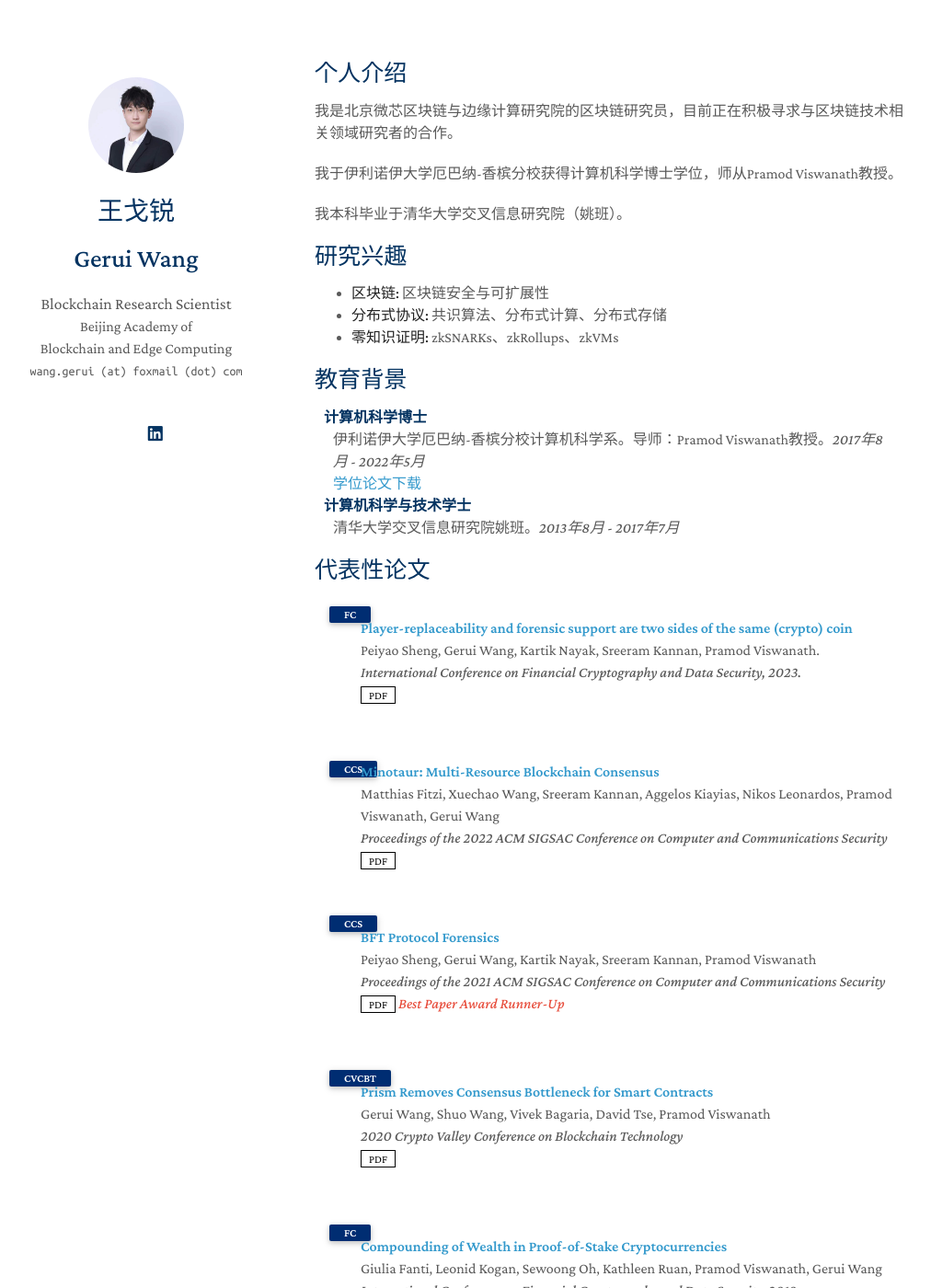
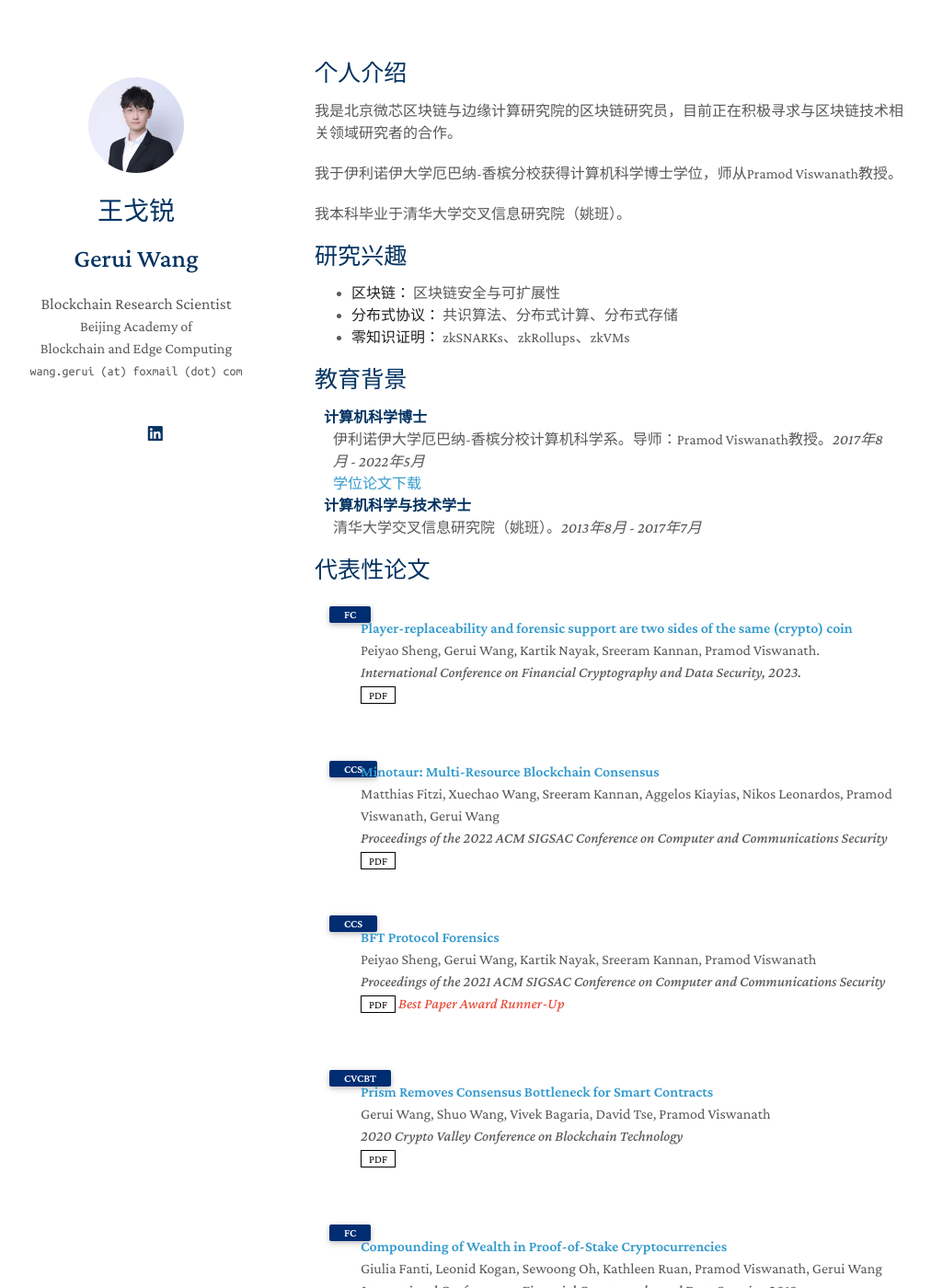
Before and after one commit to wang-gerui/wang-gerui.github.io, a Jekyll site: the page built from index_chs.md, in a window 1280 px wide and 1400 px high. Shown: the whole window at 92% size, without its empty margins (128-1140 px from the left). Built offline with Jekyll 4.4.1, drawn with Linux system fonts in a browser that asks for light colours; nearby versions of some CDN libraries; a style sheet for code colours, icons or effects is not loaded; our own code applies the rules of GitHub Pages for plain Markdown files.

Commit message:
Update index_chs.md

```diff
--- a/index_chs.md
+++ b/index_chs.md
@@ -12,9 +12,9 @@ layout: homepage
 
 ## 研究兴趣
 
-- **区块链:** 区块链安全与可扩展性
-- **分布式协议:** 共识算法、分布式计算、分布式存储
-- **零知识证明:** zkSNARKs、zkRollups、zkVMs
+- **区块链：** 区块链安全与可扩展性
+- **分布式协议：** 共识算法、分布式计算、分布式存储
+- **零知识证明：** zkSNARKs、zkRollups、zkVMs
 
 ## 教育背景
 
@@ -28,7 +28,7 @@ layout: homepage
 
 <h4 style="margin:0 10px 0;">计算机科学与技术学士</h4>
 
-<p style="margin:0 20px 20px;">清华大学交叉信息研究院姚班。<i>2013年8月 - 2017年7月</i></p>
+<p style="margin:0 20px 20px;">清华大学交叉信息研究院（姚班）。<i>2013年8月 - 2017年7月</i></p>
 
 
 <h2 id="publications" style="margin: 2px 0px -15px;">代表性论文</h2>
```
Also changed, not shown: other parts of index_chs.md (+1 -1 lines).
